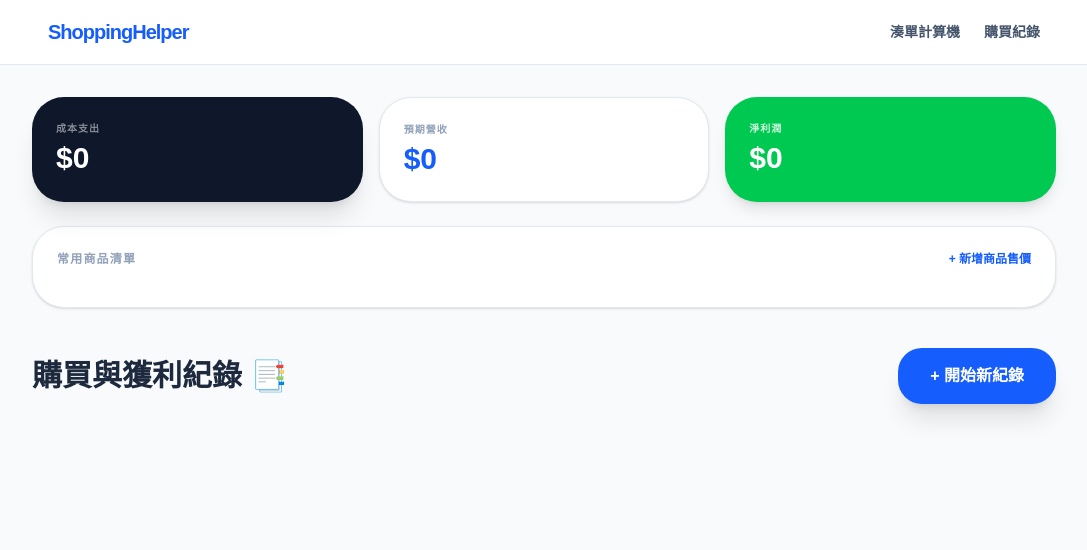
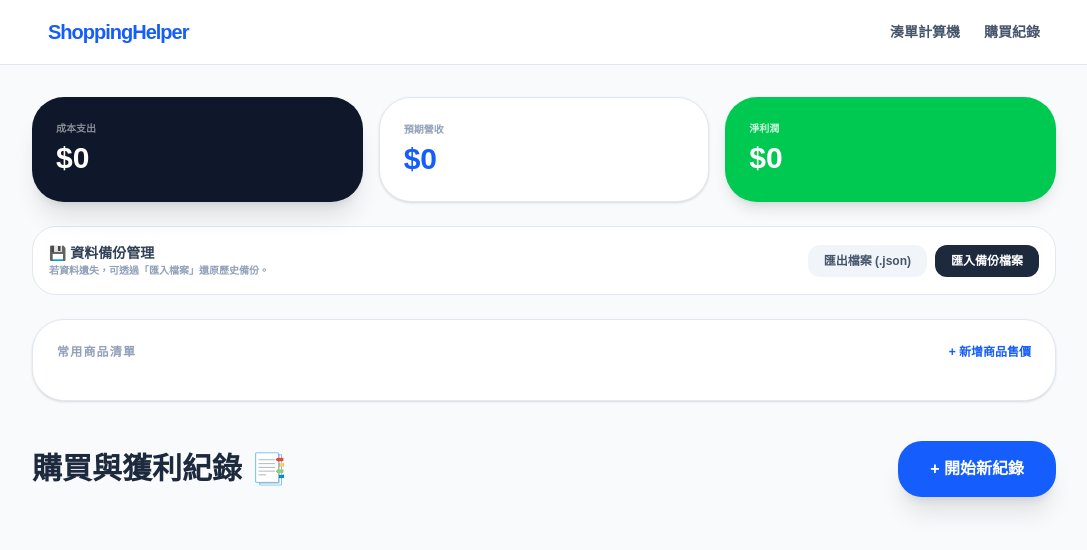
Before and after one commit to necojy/money-calculator, a Next.js app: page /records in a window 1280 px wide. Shown: the top 550 px of the page, without its empty margins (96-1183 px from the left). Built offline with nearby package versions, Linux system fonts and the light colour scheme.

Commit message:
add in/Outward function

```diff
--- a/app/records/page.tsx
+++ b/app/records/page.tsx
@@ -1,59 +1,103 @@
 'use client';
 
-import { useState, useEffect } from 'react';
+import { useState, useEffect, useRef } from 'react';
 import { Product, PurchaseRecord, PurchaseItem } from '@/types';
 
 export default function RecordsPage() {
   const [isLoaded, setIsLoaded] = useState(false);
   const [products, setProducts] = useState<Product[]>([]);
   const [history, setHistory] = useState<PurchaseRecord[]>([]);
+  const fileInputRef = useRef<HTMLInputElement>(null);
+
+  // 固定儲存鑰匙，避免版本更新導致資料抓不到
+  const STORAGE_KEY = 'shopping-helper-final';
 
   useEffect(() => {
-    const savedProducts = localStorage.getItem('master-products-v3');
-    const savedHistory = localStorage.getItem('purchase-history-v3');
-    if (savedProducts) setProducts(JSON.parse(savedProducts));
-    if (savedHistory) setHistory(JSON.parse(savedHistory));
+    const savedData = localStorage.getItem(STORAGE_KEY);
+    if (savedData) {
+      try {
+        const { products: p, history: h } = JSON.parse(savedData);
+        if (p) setProducts(p);
+        if (h) setHistory(h);
+      } catch (e) {
+        console.error("讀取存檔失敗", e);
+      }
+    }
     setIsLoaded(true);
   }, []);
 
   useEffect(() => {
     if (isLoaded) {
-      localStorage.setItem('master-products-v3', JSON.stringify(products));
-      localStorage.setItem('purchase-history-v3', JSON.stringify(history));
+      const dataToSave = { products, history };
+      localStorage.setItem(STORAGE_KEY, JSON.stringify(dataToSave));
     }
   }, [products, history, isLoaded]);
 
-  // --- 商品管理邏輯 ---
+  // --- 匯出功能 ---
+  const handleExport = () => {
+    const data = { products, history };
+    const blob = new Blob([JSON.stringify(data, null, 2)], { type: 'application/json' });
+    const url = URL.createObjectURL(blob);
+    const link = document.createElement('a');
+    link.href = url;
+    link.download = `shopping-backup-${new Date().toISOString().split('T')[0]}.json`;
+    link.click();
+    URL.revokeObjectURL(url);
+  };
+
+  // --- 匯入功能 ---
+  const handleImport = (event: React.ChangeEvent<HTMLInputElement>) => {
+    const file = event.target.files?.[0];
+    if (!file) return;
+
+    const reader = new FileReader();
+    reader.onload = (e) => {
+      try {
+        const content = e.target?.result as string;
+        const data = JSON.parse(content);
+        if (data.products && data.history) {
+          if (confirm("匯入將會覆蓋目前的資料，確定嗎？")) {
+            setProducts(data.products);
+            setHistory(data.history);
+            alert("匯入成功！");
+          }
+        } else {
+          alert("檔案格式不正確");
+        }
+      } catch (err) {
+        alert("讀取檔案失敗，請確保檔案是正確的 JSON 格式");
+      }
+    };
+    reader.readAsText(file);
+    // 清除選取，讓同一個檔案可以重複選取
+    if (fileInputRef.current) fileInputRef.current.value = '';
+  };
+
+  // --- 原有的管理邏輯 ---
   const addMasterProduct = () => {
     const name = prompt("商品名稱:");
     const price = Number(prompt("預期售出價:"));
-    if (name) {
-      setProducts([...products, { id: Date.now().toString(), name, defaultPrice: price || 0 }]);
-    }
+    if (name) setProducts([...products, { id: Date.now().toString(), name, defaultPrice: price || 0 }]);
   };
 
   const deleteMasterProduct = (id: string) => {
     if (confirm("確定刪除此常用商品？")) setProducts(products.filter(p => p.id !== id));
   };
 
-  // --- 購買紀錄邏輯 ---
   const addRecord = () => {
-    const newRecord: PurchaseRecord = {
+    setHistory([{
       id: Date.now().toString(),
       date: new Date().toISOString().split('T')[0],
       items: [],
       totalAmount: 0,
       isReconciled: false
-    };
-    setHistory([newRecord, ...history]);
+    }, ...history]);
   };
 
   const updateItemDetail = (recordId: string, itemIdx: number, field: keyof PurchaseItem, value: any) => {
     setHistory(history.map(record => {
       if (record.id === recordId) {
-        const newItems = record.items.map((item, i) =>
-          i === itemIdx ? { ...item, [field]: value } : item
-        );
+        const newItems = record.items.map((item, i) => i === itemIdx ? { ...item, [field]: value } : item);
         const newTotalCost = newItems.reduce((sum, item) => sum + (Number(item.price) * Number(item.qty)), 0);
         return { ...record, items: newItems, totalAmount: newTotalCost };
       }
@@ -61,37 +105,23 @@ export default function RecordsPage() {
     }));
   };
 
-  // 【新增功能】刪除紀錄中的單一品項
   const deleteItemFromRecord = (recordId: string, itemIdx: number) => {
     setHistory(history.map(record => {
       if (record.id === recordId) {
         const newItems = record.items.filter((_, i) => i !== itemIdx);
-        const newTotalCost = newItems.reduce((sum, item) => sum + (Number(item.price) * Number(item.qty)), 0);
-        return { ...record, items: newItems, totalAmount: newTotalCost };
+        return { ...record, items: newItems, totalAmount: newItems.reduce((sum, item) => sum + (item.price * item.qty), 0) };
       }
       return record;
     }));
   };
 
   const quickAddItem = (recordId: string, product: Product) => {
-    setHistory(history.map(h => {
-      if (h.id === recordId) {
-        const newItem: PurchaseItem = { name: product.name, price: 0, sellingPrice: product.defaultPrice, qty: 1 };
-        return { ...h, items: [...h.items, newItem] };
-      }
-      return h;
-    }));
-  };
-
-  const deleteRecord = (id: string) => {
-    if (confirm("確定要刪除整筆紀錄嗎？")) setHistory(history.filter(h => h.id !== id));
+    setHistory(history.map(h => h.id === recordId ? { ...h, items: [...h.items, { name: product.name, price: 0, sellingPrice: product.defaultPrice, qty: 1 }] } : h));
   };
 
   // --- 統計計算 ---
   const totalCost = history.reduce((acc, curr) => acc + curr.totalAmount, 0);
-  const totalRevenue = history.reduce((acc, curr) => {
-    return acc + curr.items.reduce((sum, item) => sum + (Number(item.sellingPrice) * Number(item.qty)), 0);
-  }, 0);
+  const totalRevenue = history.reduce((acc, curr) => acc + curr.items.reduce((sum, item) => sum + (Number(item.sellingPrice) * Number(item.qty)), 0), 0);
   const totalProfit = totalRevenue - totalCost;
 
   if (!isLoaded) return <div className="p-10 text-center font-bold text-slate-400">載入中...</div>;
@@ -100,32 +130,49 @@ export default function RecordsPage() {
     <main className="min-h-screen bg-slate-50 p-4 md:p-8 text-slate-900">
       <div className="max-w-5xl mx-auto space-y-6">
 
-        {/* 統計面板 */}
+        {/* 1. 統計看板 */}
         <div className="grid grid-cols-1 md:grid-cols-3 gap-4">
           <div className="bg-slate-900 p-6 rounded-[32px] text-white shadow-xl">
-            <p className="text-[10px] font-bold opacity-50 uppercase tracking-widest mb-1">成本支出</p>
+            <p className="text-[10px] font-bold opacity-50 uppercase mb-1">成本支出</p>
             <h2 className="text-3xl font-black">${totalCost}</h2>
           </div>
           <div className="bg-white p-6 rounded-[32px] border border-slate-200 shadow-sm">
-            <p className="text-[10px] font-bold text-slate-400 uppercase tracking-widest mb-1">預期營收</p>
+            <p className="text-[10px] font-bold text-slate-400 uppercase mb-1">預期營收</p>
             <h2 className="text-3xl font-black text-blue-600">${totalRevenue}</h2>
           </div>
           <div className="bg-green-500 p-6 rounded-[32px] text-white shadow-lg">
-            <p className="text-[10px] font-bold opacity-80 uppercase tracking-widest mb-1">淨利潤</p>
+            <p className="text-[10px] font-bold opacity-80 uppercase mb-1">淨利潤</p>
             <h2 className="text-3xl font-black">${totalProfit}</h2>
           </div>
         </div>
 
-        {/* 常用商品管理 */}
+        {/* 2. 資料備份與還原 (新增區塊) */}
+        <div className="bg-white p-4 rounded-3xl border border-slate-200 flex flex-wrap gap-4 items-center justify-between">
+          <div>
+            <h3 className="text-sm font-black text-slate-700">💾 資料備份管理</h3>
+            <p className="text-[10px] text-slate-400 font-bold">若資料遺失，可透過「匯入檔案」還原歷史備份。</p>
+          </div>
+          <div className="flex gap-2">
+            <button onClick={handleExport} className="bg-slate-100 text-slate-600 px-4 py-2 rounded-xl text-xs font-black hover:bg-slate-200 transition-all">
+              匯出檔案 (.json)
+            </button>
+            <button onClick={() => fileInputRef.current?.click()} className="bg-slate-800 text-white px-4 py-2 rounded-xl text-xs font-black hover:bg-black transition-all">
+              匯入備份檔案
+            </button>
+            <input type="file" ref={fileInputRef} onChange={handleImport} accept=".json" className="hidden" />
+          </div>
+        </div>
+
+        {/* 3. 常用商品管理 */}
         <section className="bg-white p-6 rounded-[32px] border border-slate-200 shadow-sm">
           <div className="flex justify-between items-center mb-4">
-            <h2 className="text-xs font-black text-slate-400 uppercase tracking-widest">常用商品清單</h2>
+            <h2 className="text-xs font-black text-slate-400 uppercase tracking-widest text-black">常用商品清單</h2>
             <button onClick={addMasterProduct} className="text-blue-600 font-bold text-xs">+ 新增商品售價</button>
           </div>
           <div className="flex flex-wrap gap-2">
             {products.map(p => (
               <div key={p.id} className="flex items-center bg-slate-50 px-3 py-2 rounded-2xl border border-slate-100 group">
-                <span className="text-sm font-bold text-slate-700">{p.name} <span className="text-blue-500 ml-1">${p.defaultPrice}</span></span>
+                <span className="text-sm font-bold text-slate-700">{p.name} <span className="text-blue-500 ml-1 font-black">${p.defaultPrice}</span></span>
                 <button onClick={() => deleteMasterProduct(p.id)} className="ml-2 text-red-300 hover:text-red-500 opacity-0 group-hover:opacity-100 transition-all font-bold">✕</button>
               </div>
             ))}
@@ -137,7 +184,7 @@ export default function RecordsPage() {
           <button onClick={addRecord} className="bg-blue-600 text-white px-8 py-4 rounded-[24px] font-black shadow-xl hover:scale-105 transition-all">+ 開始新紀錄</button>
         </div>
 
-        {/* 紀錄列表 */}
+        {/* 4. 紀錄列表 */}
         <section className="space-y-6">
           {history.map(record => {
             const recordRevenue = record.items.reduce((sum, item) => sum + (Number(item.sellingPrice) * Number(item.qty)), 0);
@@ -145,32 +192,23 @@ export default function RecordsPage() {
 
             return (
               <div key={record.id} className={`bg-white p-8 rounded-[40px] border-2 transition-all shadow-xl ${record.isReconciled ? 'border-green-100 bg-green-50/10 opacity-80' : 'border-slate-50'}`}>
-
                 <div className="flex flex-col md:flex-row justify-between items-start gap-6 mb-8">
                   <div className="space-y-2">
-                    <input type="date" value={record.date} onChange={(e) => setHistory(history.map(h => h.id === record.id ? {...h, date: e.target.value} : h))} className="bg-slate-100 text-xs font-black p-2 rounded-xl outline-none" />
+                    <input type="date" value={record.date} onChange={(e) => setHistory(history.map(h => h.id === record.id ? {...h, date: e.target.value} : h))} className="bg-slate-100 text-xs font-black p-2 rounded-xl outline-none text-black" />
                     <div className="flex items-end gap-6">
-                      <div>
-                        <p className="text-[10px] font-bold text-slate-400 uppercase">總支出</p>
-                        <h3 className="text-4xl font-black text-slate-800">${record.totalAmount}</h3>
-                      </div>
-                      <div className="pb-1">
-                        <p className="text-[10px] font-bold text-green-500 uppercase">賺取</p>
-                        <h3 className="text-2xl font-black text-green-500 tracking-tighter">+${recordProfit}</h3>
-                      </div>
+                      <div><p className="text-[10px] font-bold text-slate-400 uppercase">總支出</p><h3 className="text-4xl font-black text-slate-800">${record.totalAmount}</h3></div>
+                      <div className="pb-1"><p className="text-[10px] font-bold text-green-500 uppercase">賺取</p><h3 className="text-2xl font-black text-green-500 tracking-tighter">+${recordProfit}</h3></div>
                     </div>
                   </div>
-
                   <div className="flex items-center gap-6 bg-slate-50 p-4 rounded-3xl">
                     <label className="flex items-center gap-2 cursor-pointer">
                       <span className="text-xs font-bold text-slate-500">對帳完成</span>
                       <input type="checkbox" checked={record.isReconciled} onChange={() => setHistory(history.map(h => h.id === record.id ? {...h, isReconciled: !h.isReconciled} : h))} className="w-6 h-6 accent-green-600" />
                     </label>
-                    <button onClick={() => deleteRecord(record.id)} className="text-red-400 hover:text-red-600 font-bold text-xs">刪除 ✕</button>
+                    <button onClick={() => { if(confirm("刪除整筆？")) setHistory(history.filter(h => h.id !== record.id)) }} className="text-red-400 hover:text-red-600 font-bold text-xs">刪除 ✕</button>
                   </div>
                 </div>
 
-                {/* 品項編輯清單 */}
                 <div className="space-y-4">
                   <div className="grid grid-cols-12 gap-2 text-[10px] font-black text-slate-400 uppercase px-2">
                     <div className="col-span-4">商品名稱</div>
@@ -180,27 +218,20 @@ export default function RecordsPage() {
                     <div className="col-span-1 text-right">利潤</div>
                     <div className="col-span-1"></div>
                   </div>
-
                   {record.items.map((item, idx) => (
                     <div key={idx} className="grid grid-cols-12 gap-2 items-center bg-slate-50/50 p-3 rounded-2xl border border-slate-100">
                       <input type="text" value={item.name} onChange={(e) => updateItemDetail(record.id, idx, 'name', e.target.value)} className="col-span-4 bg-white p-2 rounded-xl text-sm font-bold outline-none text-black" />
                       <input type="number" value={item.price || ''} onChange={(e) => updateItemDetail(record.id, idx, 'price', e.target.value)} className="col-span-2 bg-white p-2 rounded-xl text-sm font-black text-right outline-none text-orange-600" />
                       <input type="number" value={item.sellingPrice || ''} onChange={(e) => updateItemDetail(record.id, idx, 'sellingPrice', e.target.value)} className="col-span-2 bg-white p-2 rounded-xl text-sm font-black text-right outline-none text-blue-600" />
                       <input type="number" value={item.qty} onChange={(e) => updateItemDetail(record.id, idx, 'qty', e.target.value)} className="col-span-2 bg-white p-2 rounded-xl text-sm font-black text-center outline-none text-black" />
-                      <div className="col-span-1 text-right text-xs font-black text-slate-400">
-                        ${(Number(item.sellingPrice) - Number(item.price)) * Number(item.qty)}
-                      </div>
-                      {/* 【核心修正】單項刪除按鈕 */}
+                      <div className="col-span-1 text-right text-xs font-black text-slate-400">${(Number(item.sellingPrice) - Number(item.price)) * Number(item.qty)}</div>
                       <button onClick={() => deleteItemFromRecord(record.id, idx)} className="col-span-1 text-red-300 hover:text-red-600 font-bold text-center">✕</button>
                     </div>
                   ))}
-
                   <div className="flex flex-wrap gap-2 pt-4 border-t border-slate-100">
                     <p className="w-full text-[10px] font-bold text-slate-400 uppercase mb-1">快速加入常用商品：</p>
                     {products.map(p => (
-                      <button key={p.id} onClick={() => quickAddItem(record.id, p)} className="bg-blue-50 text-blue-600 text-xs font-bold px-3 py-2 rounded-xl hover:bg-blue-100 transition-colors">
-                        + {p.name}
-                      </button>
+                      <button key={p.id} onClick={() => quickAddItem(record.id, p)} className="bg-blue-50 text-blue-600 text-xs font-bold px-3 py-2 rounded-xl hover:bg-blue-100 transition-colors">+ {p.name}</button>
                     ))}
                     <button onClick={() => setHistory(history.map(h => h.id === record.id ? {...h, items: [...h.items, { name: '新商品', price: 0, sellingPrice: 0, qty: 1 }]} : h))} className="bg-slate-200 text-slate-600 text-xs font-bold px-3 py-2 rounded-xl">+ 手動新增</button>
                   </div>
```
